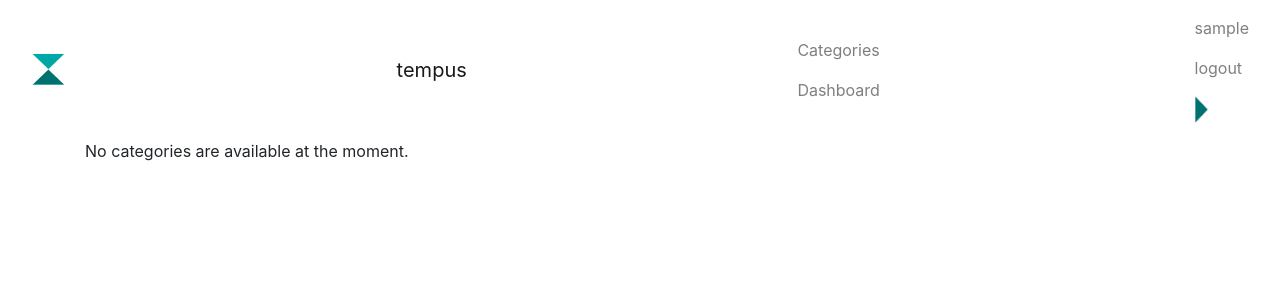
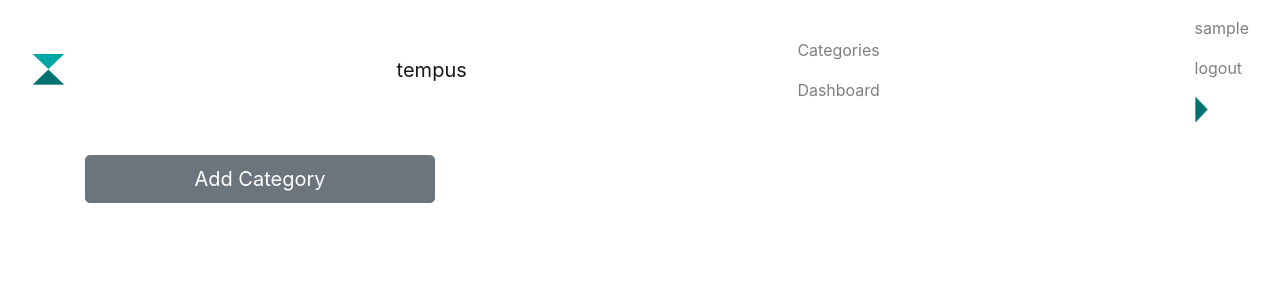
Before and after one commit to rixx/tempus, a Django app: page / in a window 1280 px wide. Shown: the top 300 px of the page. Run offline with Django 3.2, Linux system fonts and the light colour scheme; the visitor is signed in with stand-in values (Sample User, id 1); data that the repository does not hold is empty; parts of the project's set-up code (start-up, migrations or seed data) failed here and were passed over; some libraries are stand-ins or nearby versions.

Commit message:
Allow adding new categories

```diff
--- a/tempus/timetracking/models.py
+++ b/tempus/timetracking/models.py
@@ -31,7 +31,7 @@ class BaseTimetracking(models.Model):
         owner_filter = {}
 
         if hasattr(self, 'owner'):
-            owner_filter['owner': self.owner]
+            owner_filter['owner'] = self.owner
 
         while self.__class__.objects.filter(slug=slug, **owner_filter).exists():
             tries += 1
--- a/tempus/timetracking/templates/t/index.html
+++ b/tempus/timetracking/templates/t/index.html
@@ -2,7 +2,6 @@
 {% load static %}
 
 {% block content %}
-{% if all_categories %}
 <p>
   <div class="row">
     {% for category in all_categories %}
@@ -11,11 +10,17 @@
             <button role="button" class="btn btn-block btn-lg btn-secondary">
                <img src="{% get_static_prefix %}timetracking/{{ category }}.png"><p>
                <span class="cat-name">{{ category }}</span>
+                 </div>
+        </a>
+    {% endfor %}
+    {% if category_still_addable %}
+      <div class="col-sm-4">
+        <a href="/t/new">
+            <button role="button" class="btn btn-block btn-lg btn-secondary">
+               <span class="cat-name">Add Category</span>
             </div>
         </a>
-    {% endfor %}
+    {% endif %}
   </div>
-{% else %}
-    <p>No categories are available at the moment.</p>
-{% endif %}
+</p>
 {% endblock %}
--- a/tempus/timetracking/urls.py
+++ b/tempus/timetracking/urls.py
@@ -3,6 +3,7 @@ from django.conf.urls import url
 from .views import (
     results,
     CategoryView,
+    CreateCategoryView,
     CreateEntryView,
     CreateProjectView,
     DeleteEntryView,
@@ -16,6 +17,7 @@ urlpatterns = [
     url(r'^logout/$', 'django.contrib.auth.views.logout'),
 
     url(r'^results/$', results, name='results'),
+    url(r't/new/$', CreateCategoryView.as_view()),
     url(r'^t/(?P<category>[a-zA-Z0-9\-]+)/$', CategoryView.as_view(), name='category'),
 
     url(r'^t/(?P<category>[a-zA-Z0-9\-]+)/new/$', CreateProjectView.as_view(), name='new_project'),
--- a/tempus/timetracking/views.py
+++ b/tempus/timetracking/views.py
@@ -22,6 +22,7 @@ class LoggedInMixin(object):
     def dispatch(self, *args, **kwargs):
         return super(LoggedInMixin, self).dispatch(*args, **kwargs)
 
+
 class IndexView(View):
     template_name = 't/index.html'
 
@@ -30,7 +31,27 @@ class IndexView(View):
             return redirect('login/?next={}'.format(request.path))
 
         context = {'all_categories': Category.objects.filter(owner=request.user)}
+        context['category_still_addable'] = len(context['all_categories']) < 3
+        print(context['category_still_addable'])
         return render(request, self.template_name, context)
+
+
+class CreateCategoryView(LoggedInMixin, CreateView):
+    model = Category
+    fields = ['name']
+    template_name = 't/new_category.html'
+
+    def get_context_data(self, **kwargs):
+        context = super(CreateCategoryView, self).get_context_data(**kwargs)
+        context['owner'] = self.request.user
+        return context
+
+    def get_success_url(self):
+        return '/'
+
+    def form_valid(self, form):
+        form.instance.owner = self.request.user
+        return super(CreateCategoryView, self).form_valid(form)
 
 
 class CategoryView(LoggedInMixin, ListView):
```
Also changed, not shown: tempus/timetracking/templates/t/new_category.html (added, +20 -0 lines).
